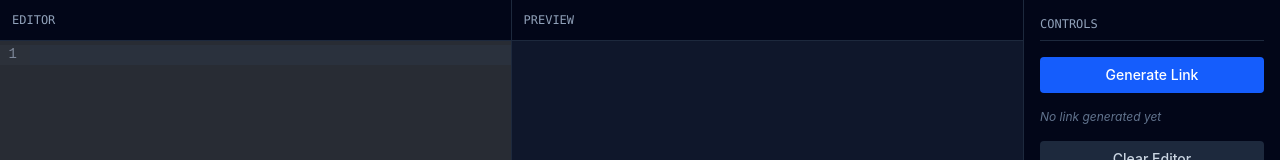
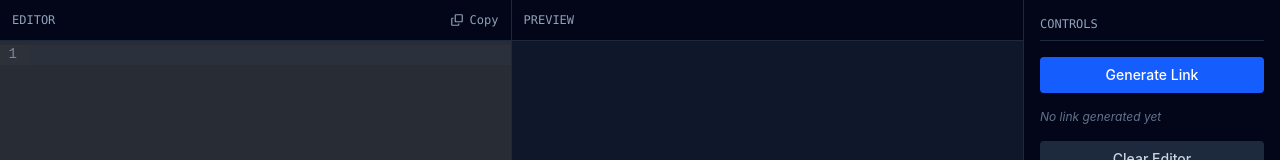
Before and after one commit to ic0e/HashPaste, a React (Vite) app: page / in a window 1280 px wide. Shown: the top 160 px of the page. Built offline with nearby package versions, Linux system fonts and the light colour scheme.

Commit message:
feat: added a copy text button in the editor

```diff
--- a/src/App.tsx
+++ b/src/App.tsx
@@ -7,6 +7,7 @@ import { compressText, decompressText } from './engine/compression'
 function App() {
   const [text, setText] = useState('');
   const [generatedUrl, setGeneratedUrl] = useState('');
+  const [copied, setIsCopied] = useState('Copy');
 
   useEffect(() => {
     const rawHash = window.location.hash;
@@ -45,12 +46,38 @@ function App() {
     }
   };
 
+  const handleCopy = async (textToCopy: string) => {
+    try {
+      await navigator.clipboard.writeText(textToCopy);
+      setIsCopied('Copied!');
+
+      setTimeout(() => setIsCopied('Copy'), 2000);
+    } catch (err) {
+      console.error('Failed to copy text: ', err);
+    }
+  };
+
   return (
     <div className="flex h-screen w-screen bg-slate-900 text-slate-100 overflow-hidden">
           <div className="w-[80%] h-full flex flex-row border-r border-slate-800">
             <div className="w-1/2 h-full border-r border-slate-800 flex flex-col">
-              <div className="p-3 bg-slate-950 border-b border-slate-800 text-xs font-mono text-slate-400">
-                EDITOR
+              <div className="flex items-center p-3 bg-slate-950 border-b border-slate-800 text-xs font-mono text-slate-400">
+                <span>EDITOR</span>
+            <button
+              className="ml-auto flex items-center gap-1.5 hover:text-slate-200 transition-colors"
+              onClick={() => handleCopy(text)}
+            >
+              <svg
+                    xmlns="http://www.w3.org/2000/svg"
+                    fill="currentColor"
+                    viewBox="0 0 24 24"
+                    className="w-3.5 h-3.5"
+                  >
+                    <path d="M20 2H10c-1.1 0-2 .9-2 2v10c0 1.1.9 2 2 2h10c1.1 0 2-.9 2-2V4c0-1.1-.9-2-2-2m0 12H10V4h10z" />
+                    <path d="M14 20H4V10h2V8H4c-1.1 0-2 .9-2 2v10c0 1.1.9 2 2 2h10c1.1 0 2-.9 2-2v-2h-2z" />
+                  </svg>
+                  <span>{copied}</span>
+                </button>
               </div>
               <div className="flex-1 overflow-auto">
                 <CodeMirror
```
